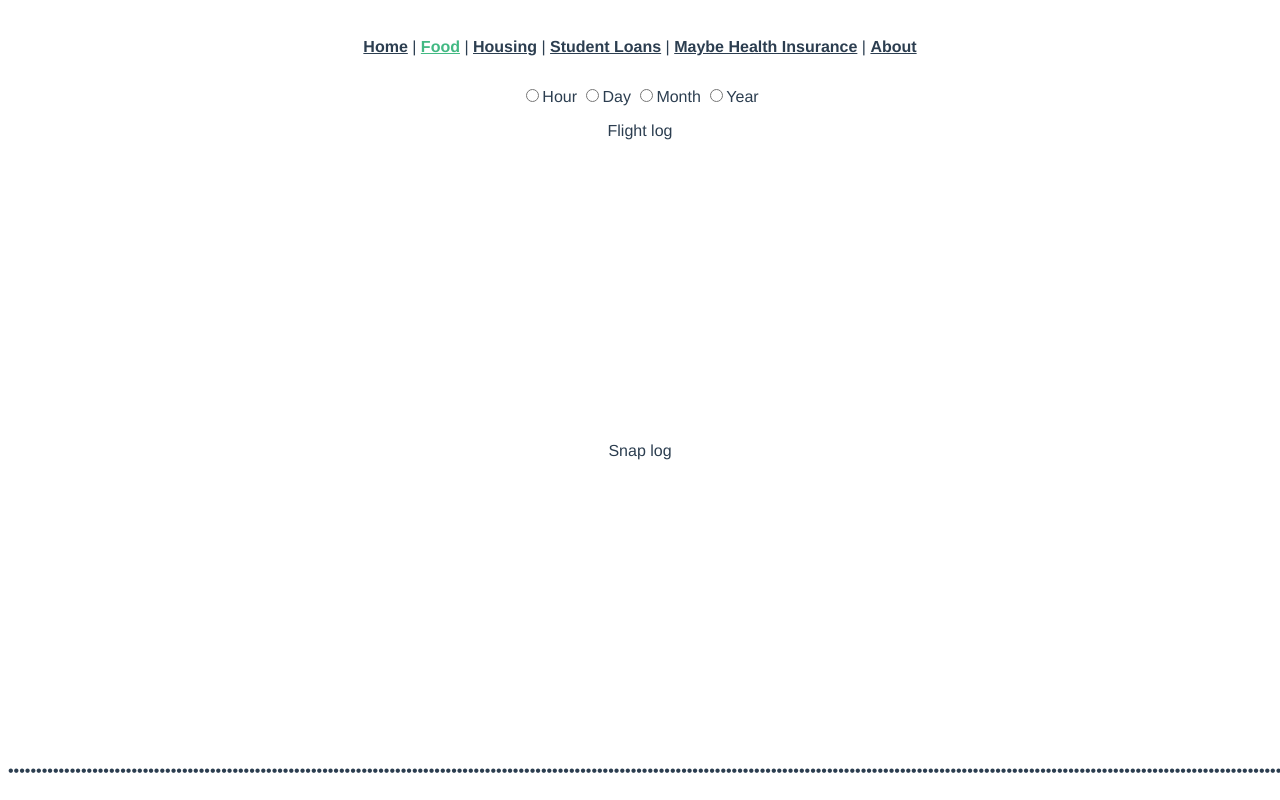
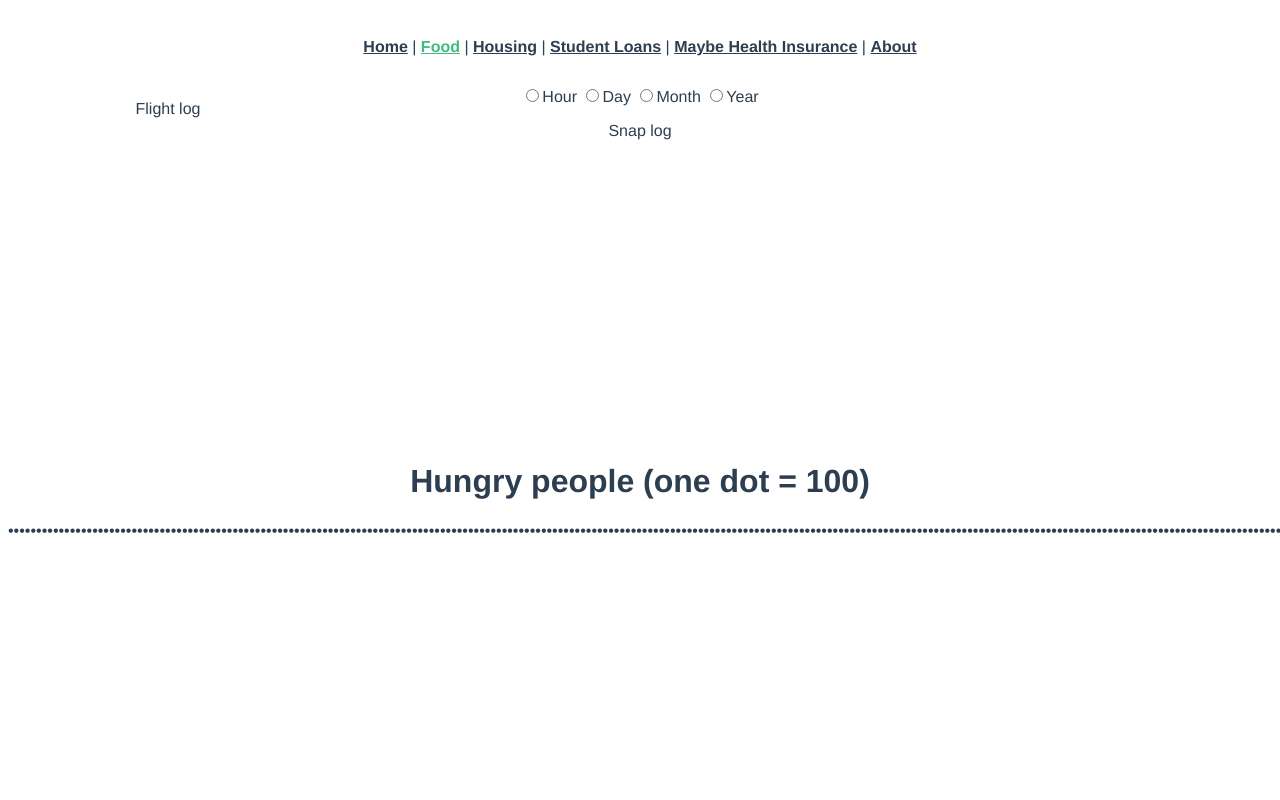
Before and after one commit to ac00perw/f35, a Vue app: page /snap in a window 1280 px wide. Shown: the top 800 px of the page. Built offline with nearby package versions, Linux system fonts and the light colour scheme.

Commit message:
adds minor styling and headline

```diff
--- a/src/components/FlightLog.vue
+++ b/src/components/FlightLog.vue
@@ -21,6 +21,7 @@ export default {
     },
     data() {
         return  {
+
         }
     },
     mounted () {
@@ -34,6 +35,9 @@ export default {
 <style scoped lang="scss">
 .flight-log {
     min-height: 40vh;
+    top: 100px;
+    width: 25vw;
+    position: fixed;
 }
 h3 {
     margin: 40px 0 0;
--- a/src/views/Snap.vue
+++ b/src/views/Snap.vue
@@ -1,5 +1,6 @@
 <template>
   <div class="people flex flex-wrap">
+    <h1 class="w-full text-2xl ">Hungry people (one dot = 100)</h1>
     <template class="" v-for="i in people">
          <span>&#149;</span>
     </template>
```
Also changed, not shown: 1 other file (tests, documents, lock files or other folders).
